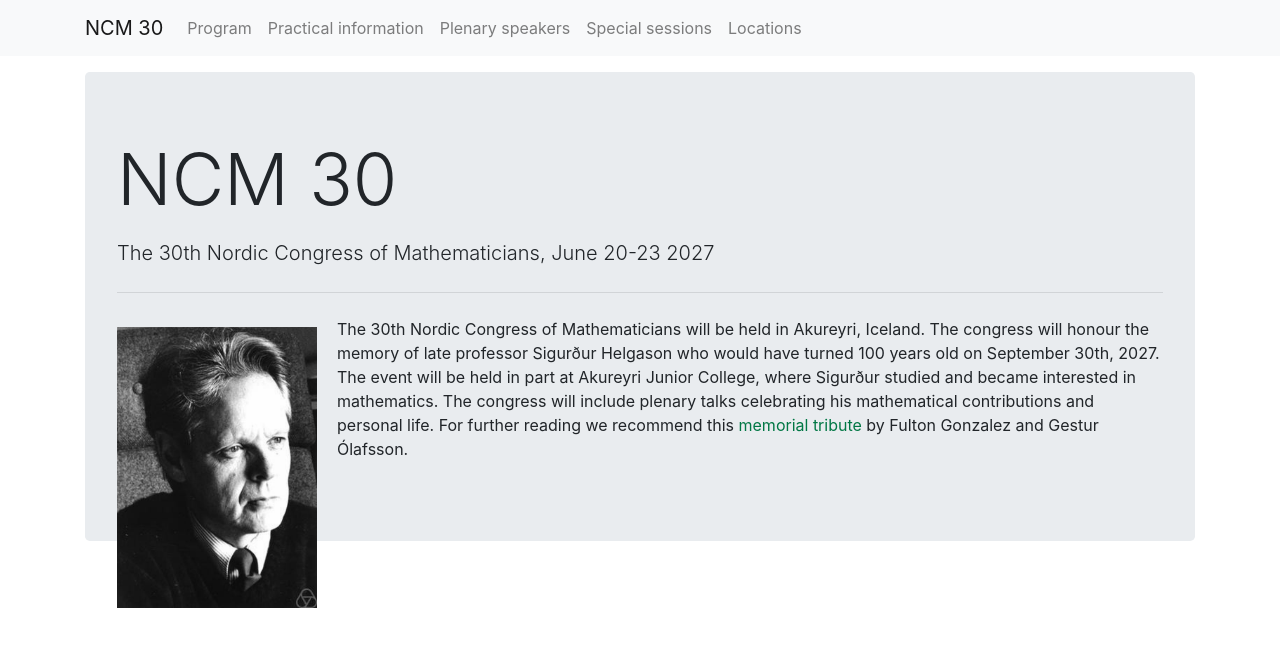
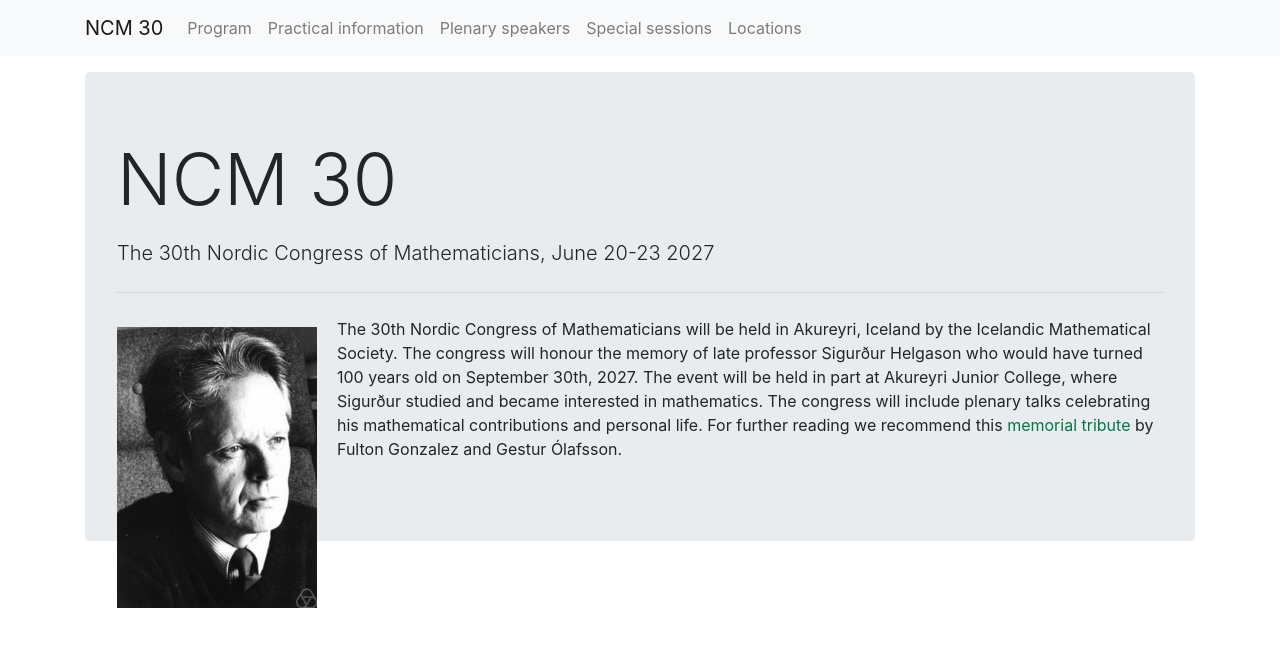
Before and after one commit to IslenskaStaerdfraedafelagid/ncm30-website, a Jekyll site: the page built from index.md, in a window 1280 px wide. Shown: the top 647 px of the page. Built offline with Jekyll 4.4.1, drawn with Linux system fonts in a browser that asks for light colours.

Commit message:
Add organizer information to congress description

```diff
--- a/index.md
+++ b/index.md
@@ -2,4 +2,4 @@
 layout: home
 ---
 ![MA]({{ '/assets/images/Sigurdur_Helgason.jpeg' | relative_url }}){: width="200" style="float: left; margin: 10px 20px 10px 0; max-width: 100%; height: auto; display: block;" }
-The 30th Nordic Congress of Mathematicians will be held in Akureyri, Iceland. The congress will honour the memory of late professor Sigurður Helgason who would have turned 100 years old on September 30th, 2027.  The event will be held in part at Akureyri Junior College, where Sigurður studied and became interested in mathematics. The congress will include plenary talks celebrating his mathematical contributions and personal life. For further reading we recommend this <a href="https://www.ams.org/notices/202410/rnoti-p1349.pdf"> memorial tribute </a> by Fulton Gonzalez and Gestur Ólafsson.
+The 30th Nordic Congress of Mathematicians will be held in Akureyri, Iceland by the Icelandic Mathematical Society. The congress will honour the memory of late professor Sigurður Helgason who would have turned 100 years old on September 30th, 2027.  The event will be held in part at Akureyri Junior College, where Sigurður studied and became interested in mathematics. The congress will include plenary talks celebrating his mathematical contributions and personal life. For further reading we recommend this <a href="https://www.ams.org/notices/202410/rnoti-p1349.pdf"> memorial tribute </a> by Fulton Gonzalez and Gestur Ólafsson.
```
